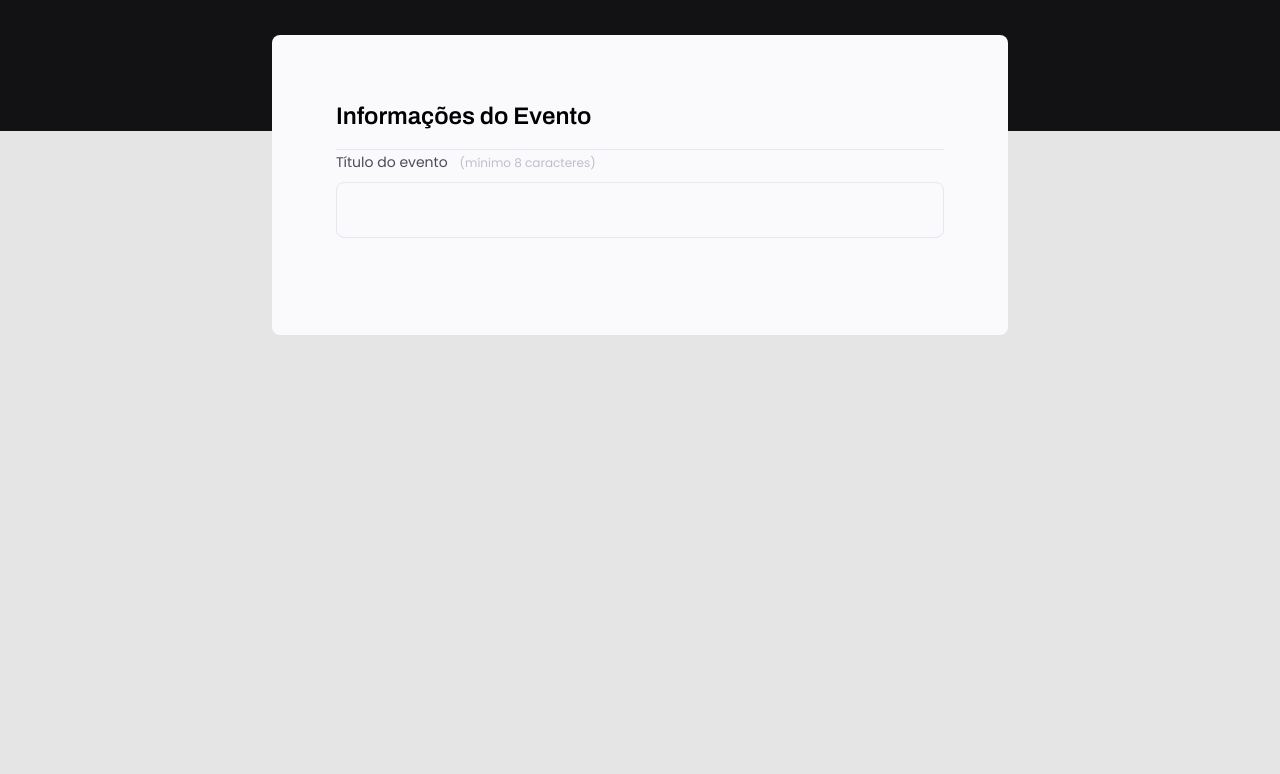
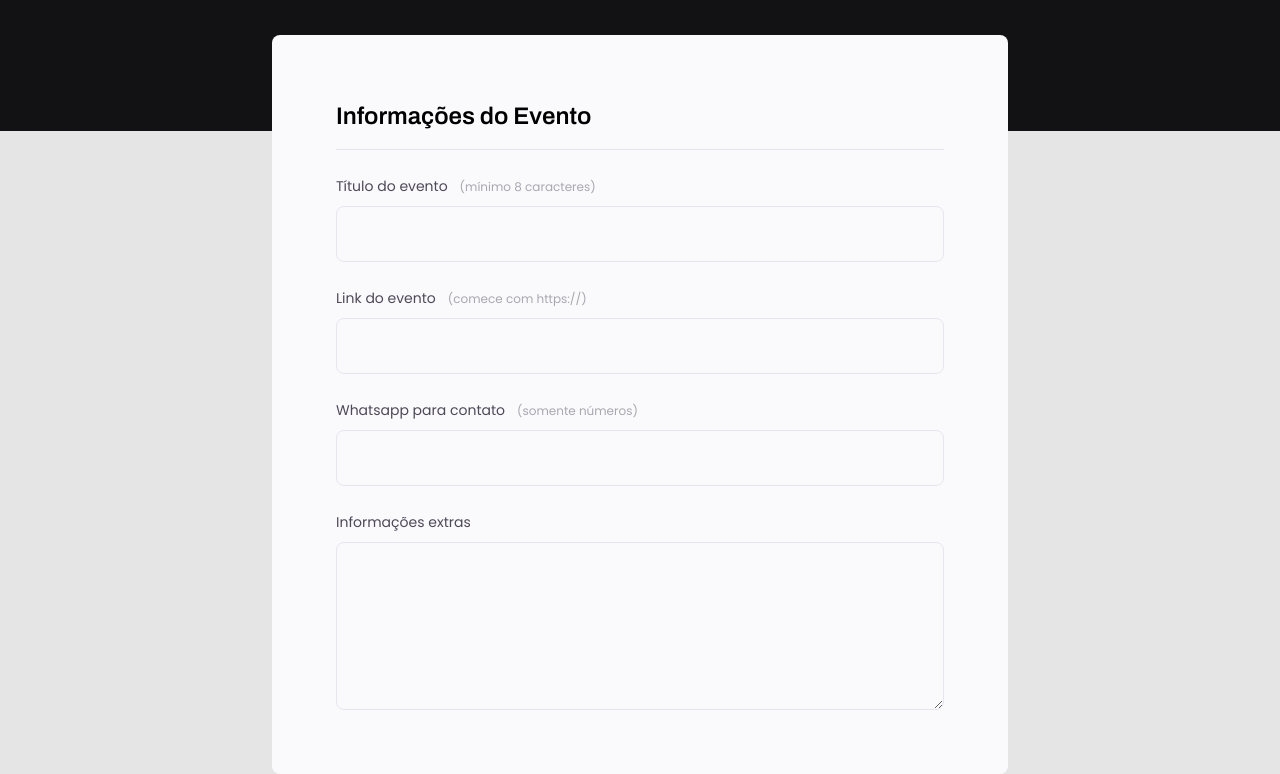
Before and after one commit to alemon-ice/explorer, a plain HTML site: page stage-03/proj-01/index.html in a window 1280 px wide. Shown: the part 237-1011 px from the top of the page. Before the commit the page ends 800 px from the top, so only its background shows below. Drawn offline with Linux system fonts and the light colour scheme.

Commit message:
stage-03 - proj-01: Add new form inputs

```diff
--- a/stage-03/proj-01/index.html
+++ b/stage-03/proj-01/index.html
@@ -19,11 +19,28 @@
         </header>
         <form action="">
             <fieldset>
-                <legend>Informações do Evento</legend>
+                <div class="fieldset-wrapper">
+                    <legend>Informações do Evento</legend>
 
-                <div class="input-wrapper">
-                    <label for="event-title">Título do evento<span>(mínimo 8 caracteres)</span></label>
-                    <input type="text" id="event-title">
+                    <div class="input-wrapper">
+                        <label for="event-title">Título do evento<span>(mínimo 8 caracteres)</span></label>
+                        <input type="text" id="event-title">
+                    </div>
+
+                    <div class="input-wrapper">
+                        <label for="event-link">Link do evento<span>(comece com https://)</span></label>
+                        <input type="url" id="event-link">
+                    </div>
+
+                    <div class="input-wrapper">
+                        <label for="event-whatsapp">Whatsapp para contato<span>(somente números)</span></label>
+                        <input type="number" id="event-whatsapp">
+                    </div>
+
+                    <div class="input-wrapper">
+                        <label for="event-info">Informações extras</label>
+                        <textarea type="text" id="event-info"></textarea>
+                    </div>
                 </div>
             </fieldset>
         </form>
--- a/stage-03/proj-01/style.css
+++ b/stage-03/proj-01/style.css
@@ -65,6 +65,12 @@ fieldset {
     border: none;
 }
 
+.fieldset-wrapper {
+    display: flex;
+    flex-direction: column;
+    gap: 24px;
+}
+
 fieldset legend {
     font-family: 'Archivo', sans-serif;
     font-weight: 600;
@@ -95,10 +101,14 @@ fieldset legend {
 
     font-size: 12px;
     line-height: 20px;
-    color: #C1BCCC;
+    color: #A9A7AF;
 }
 
-.input-wrapper input {
+.input-wrapper label span:hover {
+    color: #6C6A71;
+}
+
+.input-wrapper input, .input-wrapper textarea {
     background: #FAFAFC;
 
     border: 1px solid #E6E6F0;
@@ -108,5 +118,10 @@ fieldset legend {
 
     font-size: 16px;
     line-height: 26px;
-    color: #C1BCCC;
+    color: #6C6A71;
 }
+
+.input-wrapper textarea {
+    padding: 0;
+    height: 168px;
+}
```
